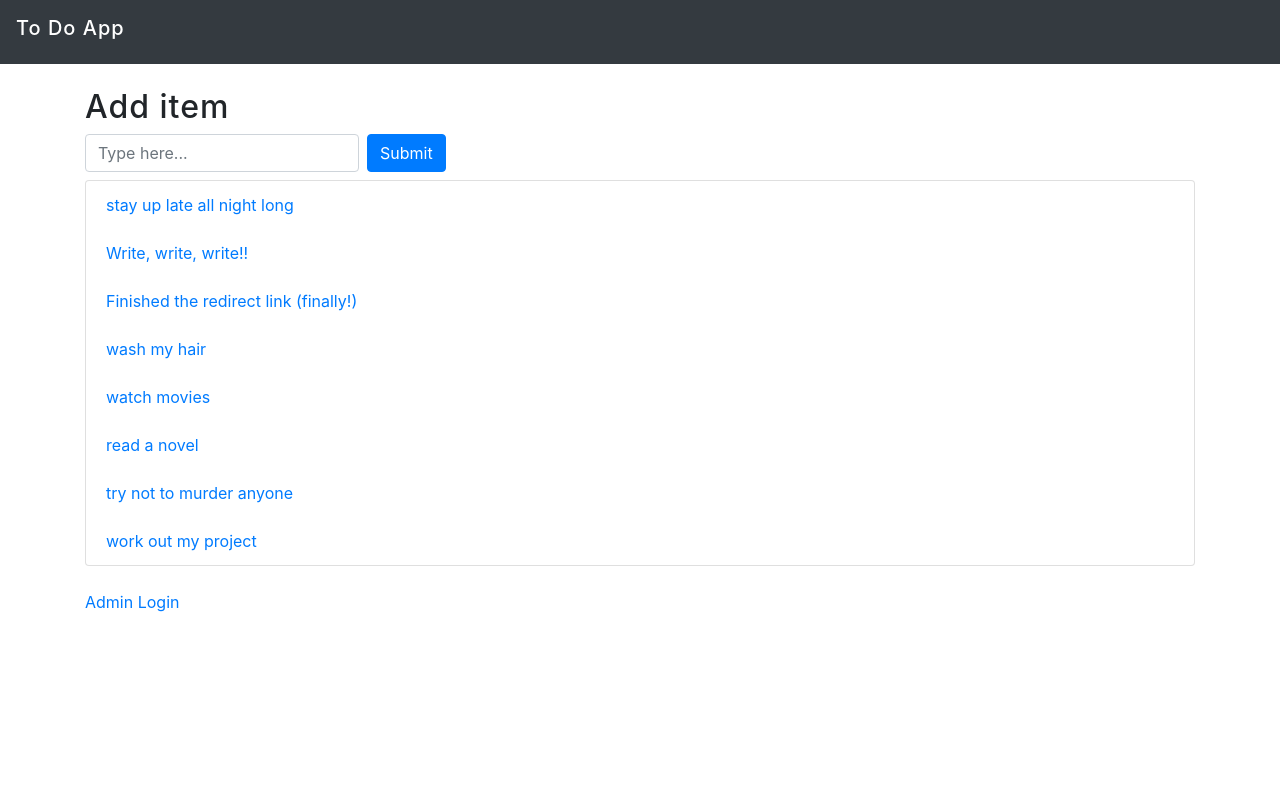
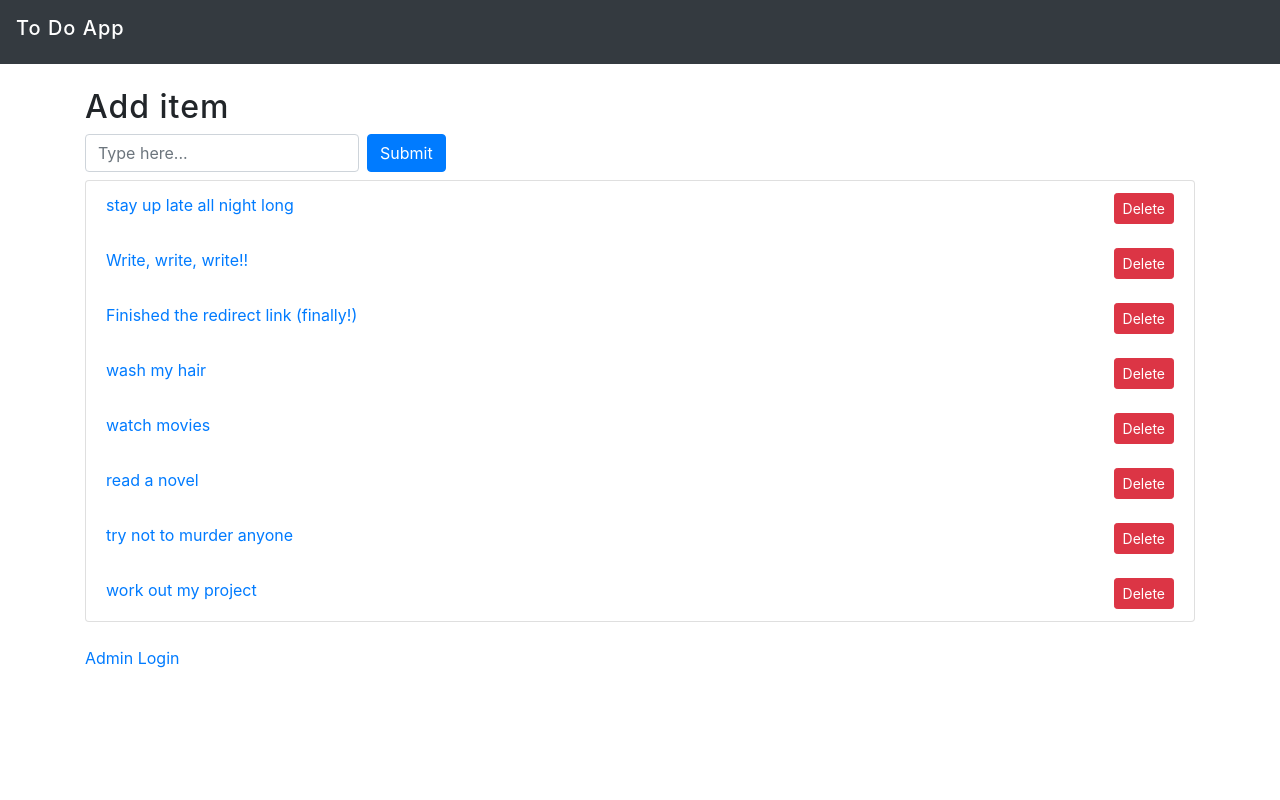
Before and after one commit to Hikmahx/Todo_list, a Django app: page / in a window 1280 px wide. Run offline with Django 3.2, Linux system fonts and the light colour scheme; data comes from the database, SQL or seed files in the repository; both versions use the stored data as it was after the commit; some libraries are stand-ins or nearby versions.

Commit message:
Added a functioning delete btn

```diff
--- a/Todo_app/static/css/style.css
+++ b/Todo_app/static/css/style.css
@@ -1,5 +1,5 @@
-*{
-  font-size: 30px;
+* {
+  font-size: 20px;
 }
 a{
   color:black;
--- a/Todo_app/templates/Todo_app/index.html
+++ b/Todo_app/templates/Todo_app/index.html
@@ -4,7 +4,9 @@
 
 <div class="row mt-4">
   <div class="col">
-    <h2>Add item</h2>
+    <div class= "h2">
+      <h2>Add item</h2>
+    </div>
     <form action="/add_item/" method="POST" class="form-inline">{% csrf_token %}
       <input	type="text" name="content"	class="form-control mb-2 mr-sm-2"	placeholder="Type here...">
       <button type="submit" class="btn btn-primary mb-2">Submit</button>
@@ -17,7 +19,11 @@
       {% for items in listed %}
       <!--items is the object id in views and listed is all the objects in views-->
       <li class="list-group-item"><a href="details/{{items.id}}">{{items.text}}</a>
-
+        <div class="float-right">
+          <form action="delete_todo/{{items.id}}" method="POST">
+            <button type="submit" class="btn btn-sm btn-danger">Delete</button>
+          </form>
+        </div>
       </li>
       {% endfor %}
     </ol>
--- a/Todo_app/urls.py
+++ b/Todo_app/urls.py
@@ -6,4 +6,5 @@ urlpatterns = [
     path('', views.index, name="index"),#calls the index fxn of view
     path('details/<int:id>/', views.details, name="details"),
     path('add_item/', views.add_item),
+    path('delete_todo/<int:id>', views.delete_item),#url for deleting a specific item via its id
 ]
--- a/Todo_app/views.py
+++ b/Todo_app/views.py
@@ -1,6 +1,7 @@
 from django.shortcuts import render
 from django.http import HttpResponseRedirect
 from django.utils import timezone
+from django.views.decorators.csrf import csrf_exempt
 from .models import Todo
 
 # Create your views here.
@@ -24,3 +25,8 @@ def add_item(request):
     content = request.POST["content"]#from name(content) in form, request.POST shows/post a request, ie returns a dict of the content input by the user {content: input data}
     created_object=Todo.objects.create(added_date=current_date, text=content)#to create new instances of Todo class
     return HttpResponseRedirect("/")#to go back to home/index page after creating instance
+
+@csrf_exempt
+def delete_item(request, id):
+    Todo.objects.get(id=id).delete()
+    return HttpResponseRedirect("/")
```
Also changed, not shown: db.sqlite3.
